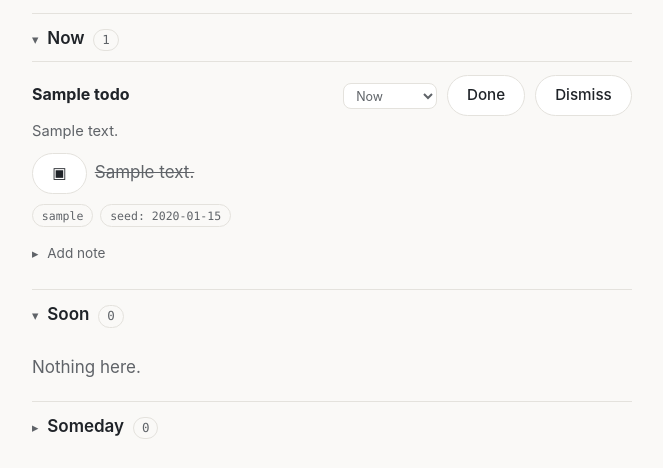
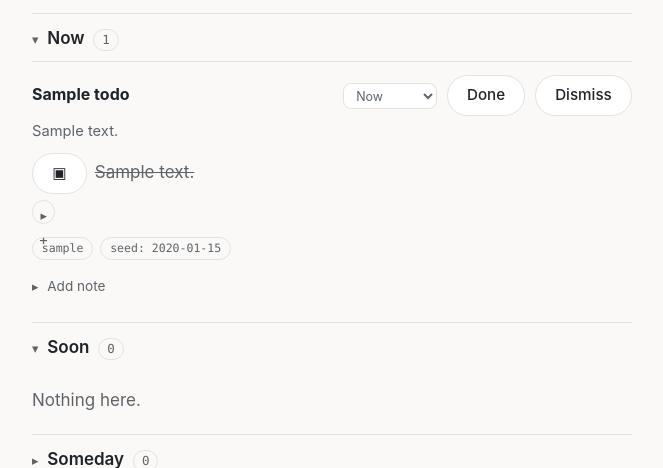
Before and after one commit to cpsherrill/undiary, a Django app: page /todos in a window 1280 px wide. Shown: the part 303-771 px from the top of the page, without its empty margins (308-971 px from the left). Run offline with Django 5.2, Linux system fonts and the light colour scheme; a user stored in the database is signed in; tables that the repository leaves empty hold one stand-in row (values such as "Sample post").

Commit message:
Line items gain their plus
FR5 always said the user could add line items; now the todo card has
a small round plus that opens an input, focuses it, and appends to
the list, or founds the list when none exists. Positions append,
blanks are ignored, strangers are nobody.

Co-Authored-By: Claude Fable 5 <noreply@anthropic.com>

```diff
--- a/core/views.py
+++ b/core/views.py
@@ -182,6 +182,23 @@ def todo_verdict(request, pk, action):
 
 @login_required
 @require_POST
+def todo_item_add(request, pk):
+    from django.db.models import Max
+
+    from .models import TodoItem
+
+    todo = request.user.todos.filter(pk=pk).first()
+    text = (request.POST.get("text") or "").strip()[:200]
+    if todo and text:
+        last = todo.items.aggregate(Max("position"))["position__max"]
+        TodoItem.objects.create(
+            todo=todo, text=text, position=(last + 1) if last is not None else 0
+        )
+    return redirect("todos")
+
+
+@login_required
+@require_POST
 def todo_item_toggle(request, pk):
     from .models import TodoItem
 
--- a/static/app.js
+++ b/static/app.js
@@ -68,6 +68,17 @@
       }
       localStorage.setItem(SEEN_KEY, new Date().toISOString());
     } catch (e) { /* fine */ }
+
+    document.querySelectorAll("details.item-add, details.todo-addnote").forEach(
+      function (d) {
+        d.addEventListener("toggle", function () {
+          if (d.open) {
+            var field = d.querySelector("input[type=text], textarea");
+            if (field) field.focus();
+          }
+        });
+      }
+    );
 
     document.querySelectorAll("details.todo-fold").forEach(function (fold) {
       var key = "undiary-fold-" + fold.getAttribute("data-fold");
--- a/static/style.css
+++ b/static/style.css
@@ -462,6 +462,42 @@ button[type="submit"]:hover, .btn:hover {
 }
 .todo-thought a:hover { color: var(--accent); }
 
+.item-add { margin-top: 0.3rem; }
+.item-add summary {
+  display: inline-grid;
+  place-items: center;
+  width: 1.45rem;
+  height: 1.45rem;
+  border: 1px solid var(--border);
+  border-radius: 50%;
+  color: var(--muted);
+  font-size: 0.95rem;
+  line-height: 1;
+  cursor: pointer;
+  list-style: none;
+  user-select: none;
+}
+.item-add summary::-webkit-details-marker { display: none; }
+.item-add summary:hover { color: var(--accent); border-color: var(--accent); }
+.item-add[open] summary { color: var(--accent); border-color: var(--accent); }
+.item-add form {
+  display: flex;
+  align-items: center;
+  gap: 0.5rem;
+  margin-top: 0.4rem;
+}
+.item-add input[type="text"] {
+  flex: 1;
+  max-width: 24rem;
+  padding: 0.35rem 0.8rem;
+  border: 1px solid var(--border);
+  border-radius: 999px;
+  background: var(--panel);
+  color: var(--text);
+  font: inherit;
+  font-size: 0.9rem;
+}
+
 .todo-addnote { margin-top: 0.45rem; }
 .todo-addnote summary {
   color: var(--muted);
--- a/templates/_todo.html
+++ b/templates/_todo.html
@@ -36,6 +36,16 @@
     {% endfor %}
   </ul>
   {% endif %}
+  {% if todo.status == 'proposed' or todo.status == 'open' %}
+  <details class="item-add">
+    <summary aria-label="Add a line item" title="Add a line item">+</summary>
+    <form method="post" action="{% url 'todo_item_add' todo.pk %}">
+      {% csrf_token %}
+      <input type="text" name="text" maxlength="200" aria-label="New line item" required>
+      <button type="submit">Add</button>
+    </form>
+  </details>
+  {% endif %}
   {% for te in todo.todo_entries.all %}{% if te.role == 'color' %}
   <p class="todo-thought"><a href="{% url 'entry_detail' te.entry.pk %}">{{ te.entry.log_date|date:"m-d" }}</a> {{ te.entry.body|truncatechars:140 }}</p>
   {% endif %}{% endfor %}
--- a/undiary/urls.py
+++ b/undiary/urls.py
@@ -11,6 +11,7 @@ urlpatterns = [
     path("todos", views.todos, name="todos"),
     path("todos/new", views.todo_create, name="todo_create"),
     path("todos/items/<int:pk>/toggle", views.todo_item_toggle, name="todo_item_toggle"),
+    path("todos/<int:pk>/items", views.todo_item_add, name="todo_item_add"),
     path("todos/<int:pk>/note", views.todo_note, name="todo_note"),
     path("todos/<int:pk>/horizon", views.todo_horizon, name="todo_horizon"),
     path("todos/<int:pk>/<slug:action>", views.todo_verdict, name="todo_verdict"),
```
Also changed, not shown: core/tests.py (+27 -0 lines).
